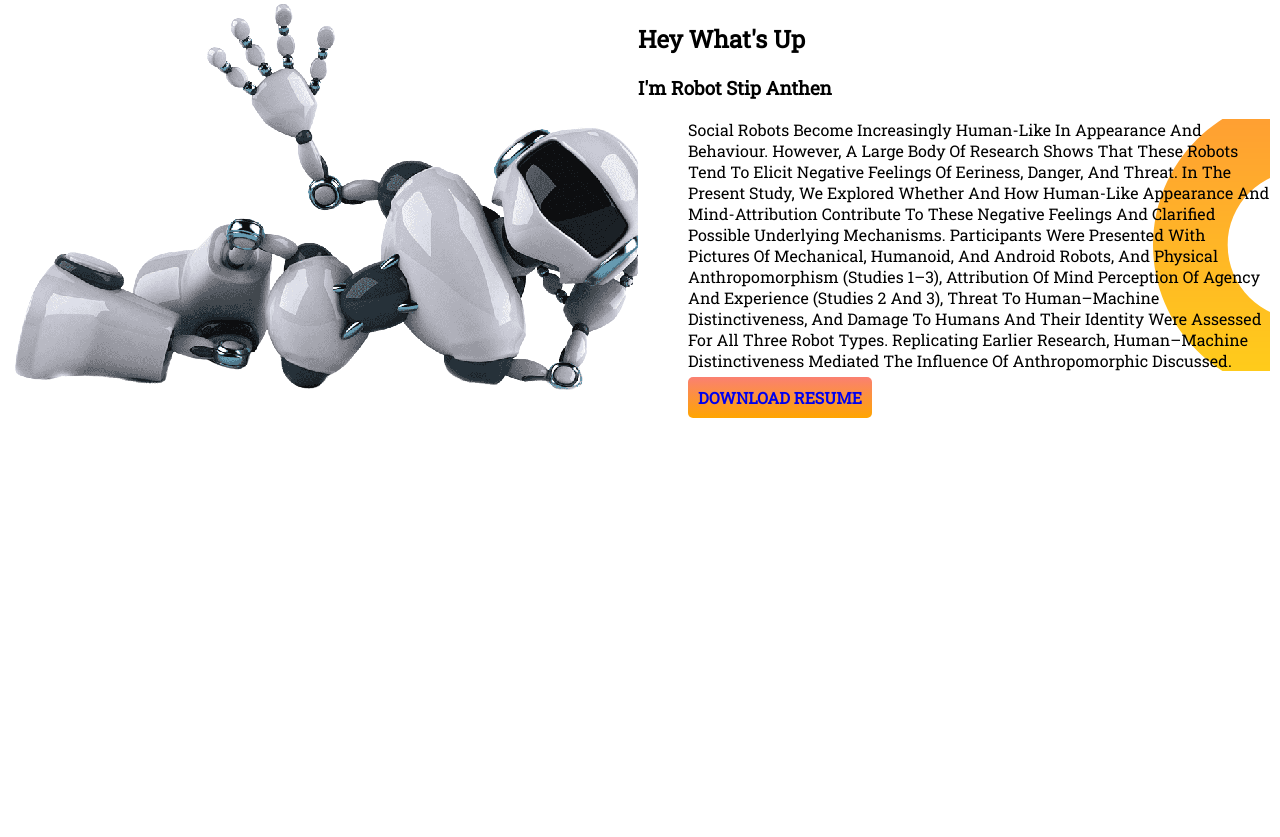
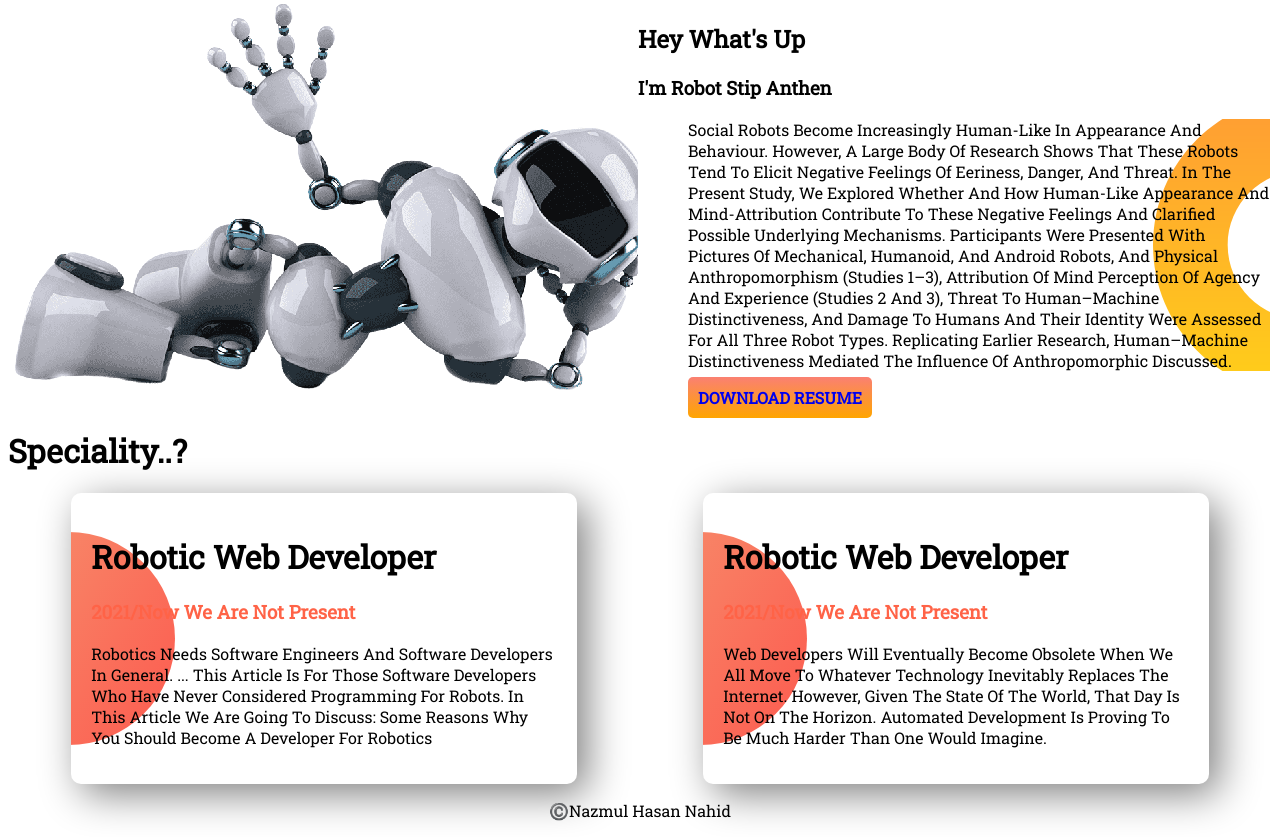
Before and after one commit to NazmulHasanNahid/robotic, a plain HTML site: page index.html in a window 1280 px wide. Shown: the part 514-1351 px from the top of the page. Before the commit the page ends 932 px from the top, so only its background shows below. Drawn offline with Linux system fonts and the light colour scheme.

Commit message:
last commit

```diff
--- a/css/style.css
+++ b/css/style.css
@@ -43,3 +43,32 @@ body{
   border-radius: 5px;
   margin-left: 50px;
 }
+
+.shadow-section{
+  box-shadow: 10px 10px 40px   gray  ;
+
+  border-radius: 20px;
+  border-image: linear-gradient(blue, cyan) 30;
+  margin: 50px;
+  padding-top: 40px;
+  padding-bottom: 40px;
+}
+
+
+
+.box{
+  width: 40%;
+  margin-left: 5%;
+  margin-right: 5%;
+  box-shadow: 10px 10px 40px gray;
+  padding: 20px;
+  border-radius: 10px;
+  background-image: url('../img/exp-bg.png');
+  background-repeat: no-repeat;
+  background-position: left;
+
+}
+
+footer{
+  text-align: center;
+}
--- a/index.html
+++ b/index.html
@@ -43,5 +43,27 @@
     </div>
   </section>
 
+    <h1 >speciality..?</h1>
+
+
+
+    <div id="bg" class="flex">
+      <div class="box">
+        <h1>robotic web developer</h1>
+        <h3 class="tomato-color">2021/now we are not present</h3>
+        <p  >Robotics needs software engineers and software developers in general. ... This article is for those software developers who have never considered programming for robots. In this article we are going to discuss: some reasons why you should become a developer for robotics</p>
+      </div>
+      <div id="box-2" class="box ">
+        <h1>robotic web developer</h1>
+        <h3 class="tomato-color">2021/now we are not present</h3>
+        <p >Web developers will eventually become obsolete when we all move to whatever technology inevitably replaces the internet. However, given the state of the world, that day is not on the horizon. Automated development is proving to be much harder than one would imagine.</p>
+      </div>
+    </div>
+
+
+  <footer>
+    <p>©️Nazmul Hasan Nahid</p>
+  </footer>
+
 </body>
 </html>
```
